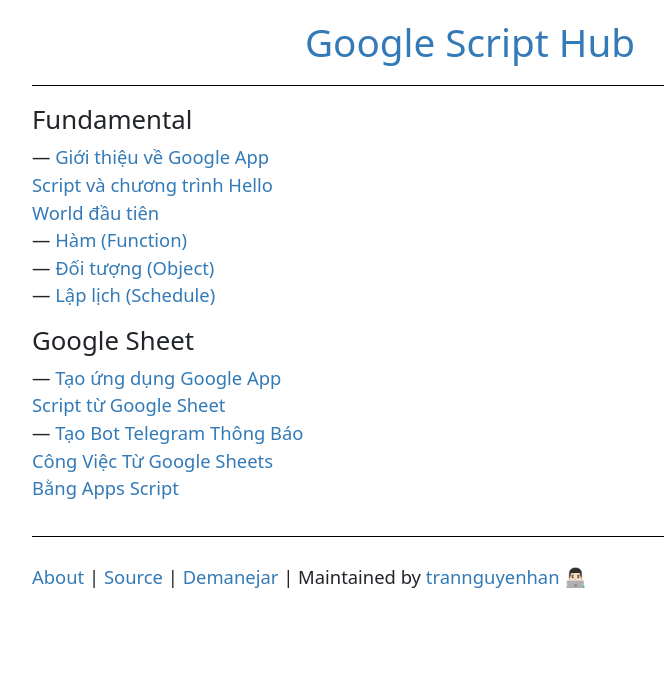
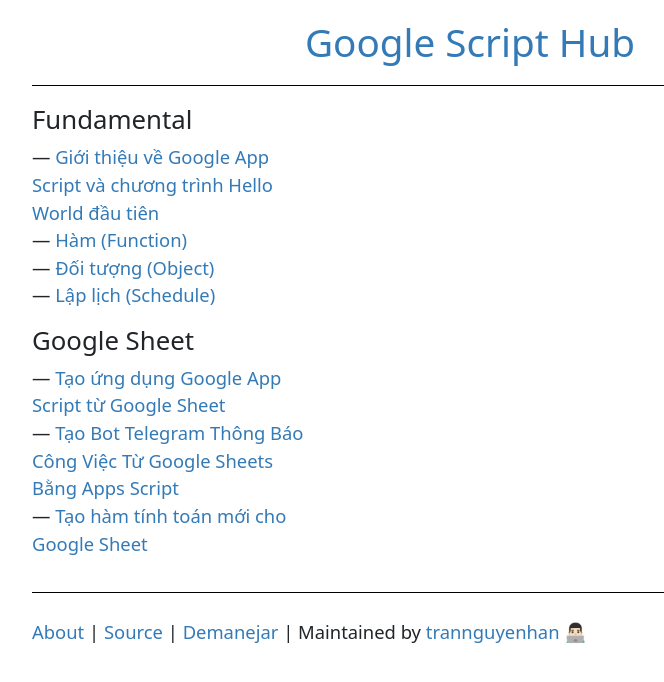
Before and after one commit to Google-Script-Hub/google-script-hub.github.io, a Jekyll site: the page built from index.md, in a window 1280 px wide. Shown: the top 682 px of the page, without its empty margins (170-834 px from the left). Built offline with Jekyll 4.4.1, drawn with Linux system fonts in a browser that asks for light colours.

Commit message:
add google sheet menu

```diff
--- a/index.md
+++ b/index.md
@@ -16,6 +16,7 @@ layout: default
 
 * [Tạo ứng dụng Google App Script từ Google Sheet](/new-app-script-from-google-sheet)
 * [Tạo Bot Telegram Thông Báo Công Việc Từ Google Sheets Bằng Apps Script](/send-notification-to-telegram)
+* [Tạo hàm tính toán mới cho Google Sheet](/new-func-calc-google-sheet)
 
 <!-- ### App Store
 
```
